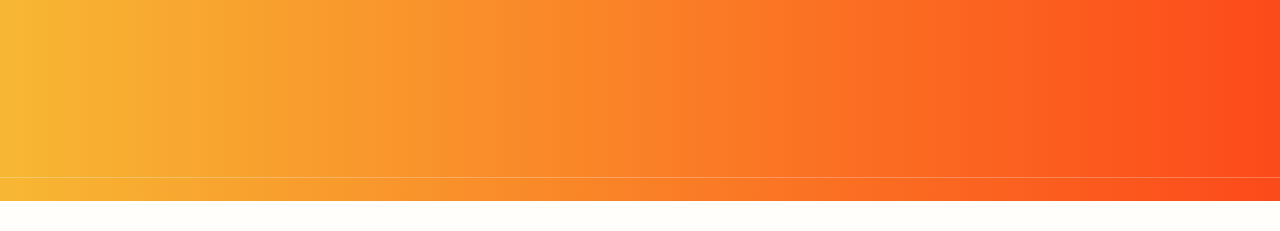
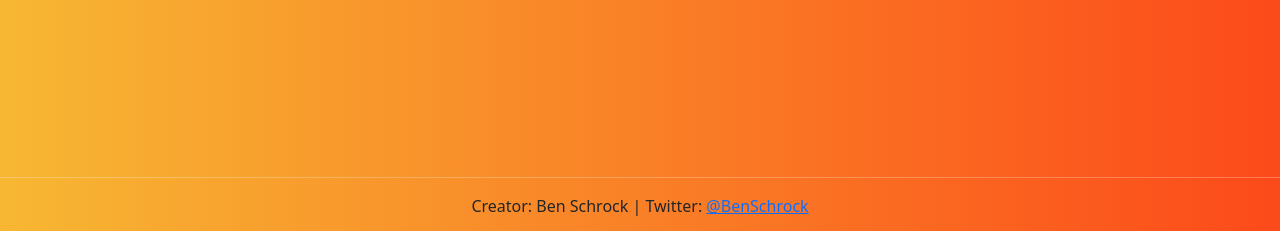
Before and after one commit to schrockben/FinalProject, a Flask app: template templates/index.html in a window 1280 px wide. Shown: the part 599-830 px from the top of the page. Before the commit the page ends 800 px from the top, so only its background shows below. Run offline with Flask 2, Linux system fonts and the light colour scheme; the template is opened without the code that fills it, so the values that code supplies are empty; some libraries are stand-ins or nearby versions; some web fonts are replaced.

Commit message:
added name and readme

```diff
--- a/static/styles.css
+++ b/static/styles.css
@@ -128,6 +128,11 @@ background: linear-gradient(to right, #f7b733, #fc4a1a); /* W3C, IE 10+/ Edge, F
   color: black !important;
   font-size: 4vh;
   text-align: center;
+}
+
+#creator {
+  text-align: center;
+  padding-bottom: 1%;
 }
 
 #flex-container1 {
--- a/templates/index.html
+++ b/templates/index.html
@@ -116,6 +116,8 @@
     </div>
   </main>
   <hr class="white">
+  <div id="creator">Creator: Ben Schrock | Twitter: <a href="https://twitter.com/benschrock">@BenSchrock</a>
+  </div>
   <script type="text/javascript" src="/static/java.js"></script>
   <!-- Function to check users answer -->
   <script>
```
Also changed, not shown: README.md.
